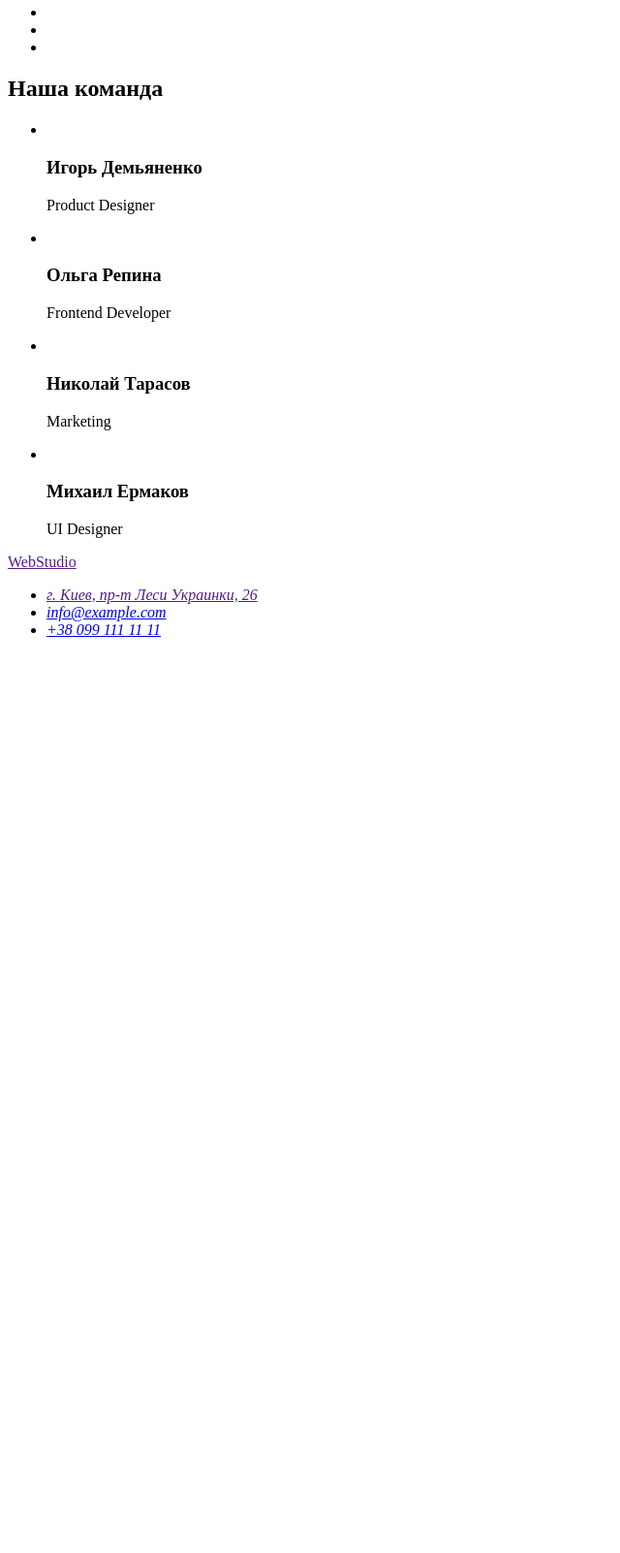
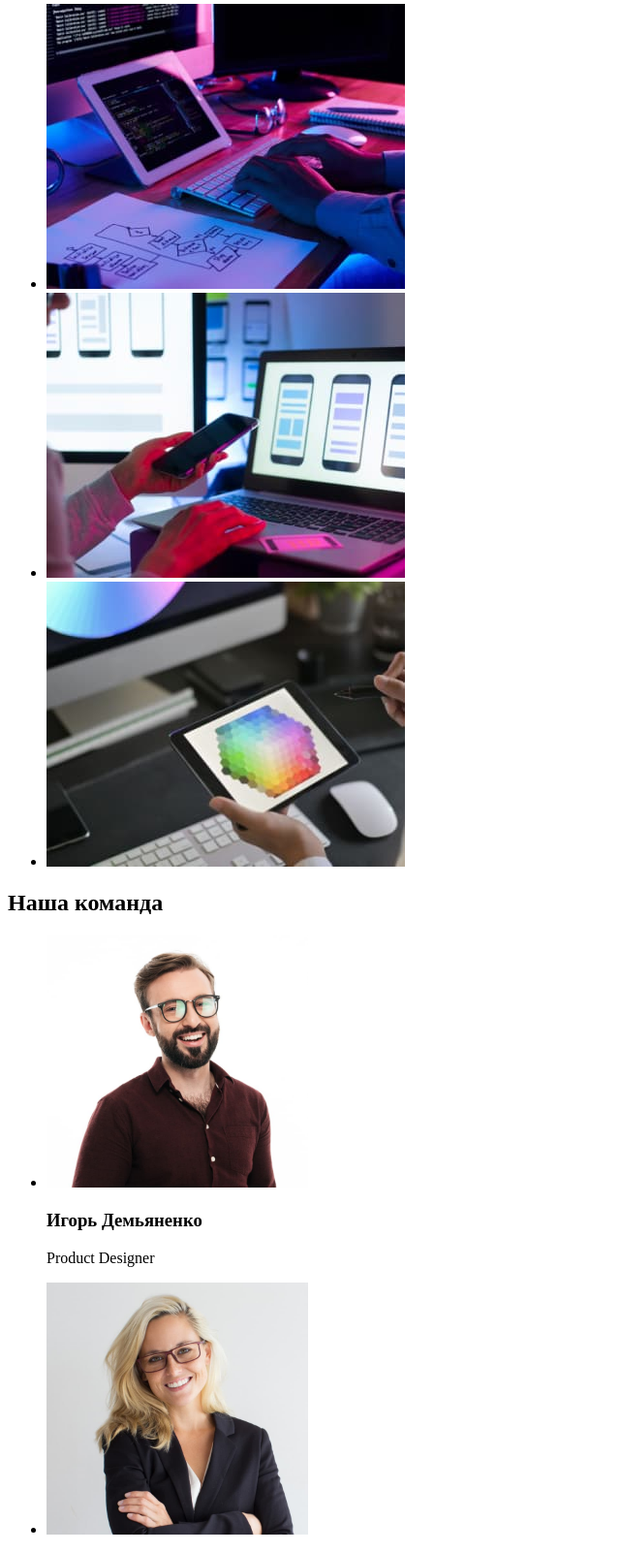
Before and after one commit to Yaruy777/goit-markup-hw-01, a plain HTML site: page index.html in a window 1280 px wide. Shown: the part 656-2258 px from the top of the page at 97% size, without its empty margins (0-640 px from the left). Before the commit the page ends 1331 px from the top, so only its background shows below. Drawn offline with Linux system fonts and the light colour scheme; the site is published under a folder, as on GitHub Pages, so addresses that start at the root find nothing.

Commit message:
поправка шляху картинки

```diff
--- a/index.html
+++ b/index.html
@@ -58,13 +58,13 @@
         <h2>Чем мы занимаемся</h2>
         <ul>
           <li>
-            <img src="/images/img1.jpg" alt="" width="370" />
+            <img src="./images/img1.jpg" alt="" width="370" />
           </li>
           <li>
-            <img src="/images/img2.jpg" alt="" width="370" />
+            <img src="./images/img2.jpg" alt="" width="370" />
           </li>
           <li>
-            <img src="/images/img3.jpg" alt="" width="370" />
+            <img src="./images/img3.jpg" alt="" width="370" />
           </li>
         </ul>
       </section>
@@ -72,22 +72,22 @@
         <h2>Наша команда</h2>
         <ul>
           <li>
-            <img src="/images/img4.jpg" alt="" width="270" />
+            <img src="./images/img4.jpg" alt="" width="270" />
             <h3>Игорь Демьяненко</h3>
             <p lang="en">Product Designer</p>
           </li>
           <li>
-            <img src="/images/img5.jpg" alt="" width="270" />
+            <img src="./images/img5.jpg" alt="" width="270" />
             <h3>Ольга Репина</h3>
             <p lang="en">Frontend Developer</p>
           </li>
           <li>
-            <img src="/images/img6.jpg" alt="" width="270" />
+            <img src="./images/img6.jpg" alt="" width="270" />
             <h3>Николай Тарасов</h3>
             <p lang="en">Marketing</p>
           </li>
           <li>
-            <img src="/images/img7.jpg" alt="" width="270" />
+            <img src="./images/img7.jpg" alt="" width="270" />
             <h3>Михаил Ермаков</h3>
             <p lang="en">UI Designer</p>
           </li>
```
